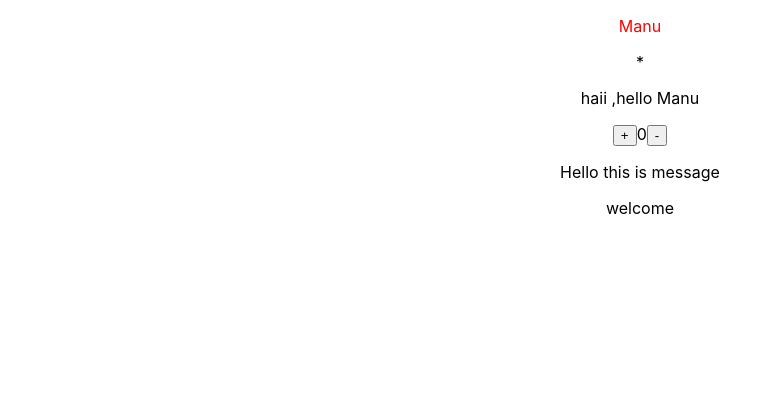
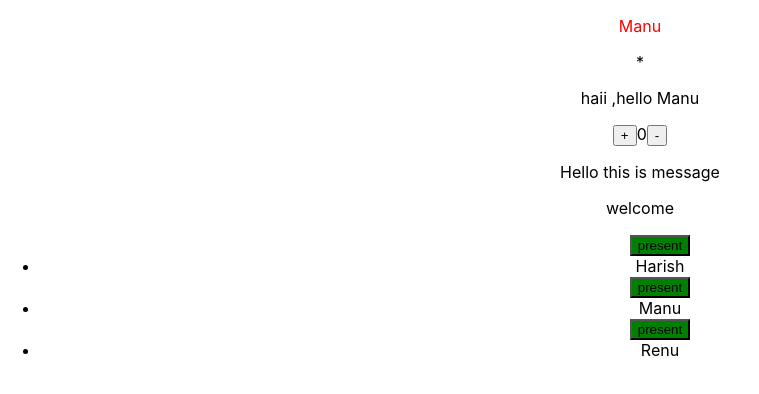
Before and after one commit to gayathrislatrainer23-bot/React-11-1, a React (Create React App) app: page / in a window 1280 px wide. Shown: the top 394 px of the page, without its empty margins (0-759 px from the left). Built offline with nearby package versions, Linux system fonts and the light colour scheme.

Commit message:
day-4 31/10/2025  list, key

```diff
--- /dev/null
+++ b/src/components/Attendance.jsx
@@ -0,0 +1,37 @@
+import { useState } from "react";
+
+function Attendance(){
+const students = ["Harish","Manu"," Renu"]
+const [isPresent,setPresent] = useState(true)
+// const students = [
+//     {
+// name: "Harish",
+// isPresent: false
+// },
+//    {
+// name: "Manu",
+// isPresent: false
+// },
+
+// ]
+function handleclick(){
+setPresent(!isPresent)
+}
+return(
+    <>
+    {/* <button onClick={handleclick}>--</button> */}
+ <ul>
+    {
+students.map((student,index)=>(
+    <>
+<button onClick={handleclick} style={{backgroundColor:(isPresent )? "green"  : "red"}}>{(isPresent )? "present"  : "absent"}</button>
+    <li key={index} >{student}</li>
+    {/* <span key={index} style={{backgroundColor:(isPresent )? "green"  : "red"}}>{(isPresent )? "present"  : "absent"}</span> */}
+    </>
+))
+    }
+ </ul>
+    </>
+)
+}
+export default Attendance;
--- a/src/components/Message.jsx
+++ b/src/components/Message.jsx
@@ -1,5 +1,6 @@
 
 import { useState } from "react"
+import Attendance from "./Attendance"
 function Message(){
 const [message,setMessage]=useState("welcome")
 
@@ -8,7 +9,7 @@ const [message,setMessage]=useState("welcome")
         <>
         <p>Hello this is message</p>
         <p>{message}</p>
-
+        <Attendance/>
         </>
 
     )
```
Also changed, not shown: 1 other file (tests, documents, lock files or other folders).
